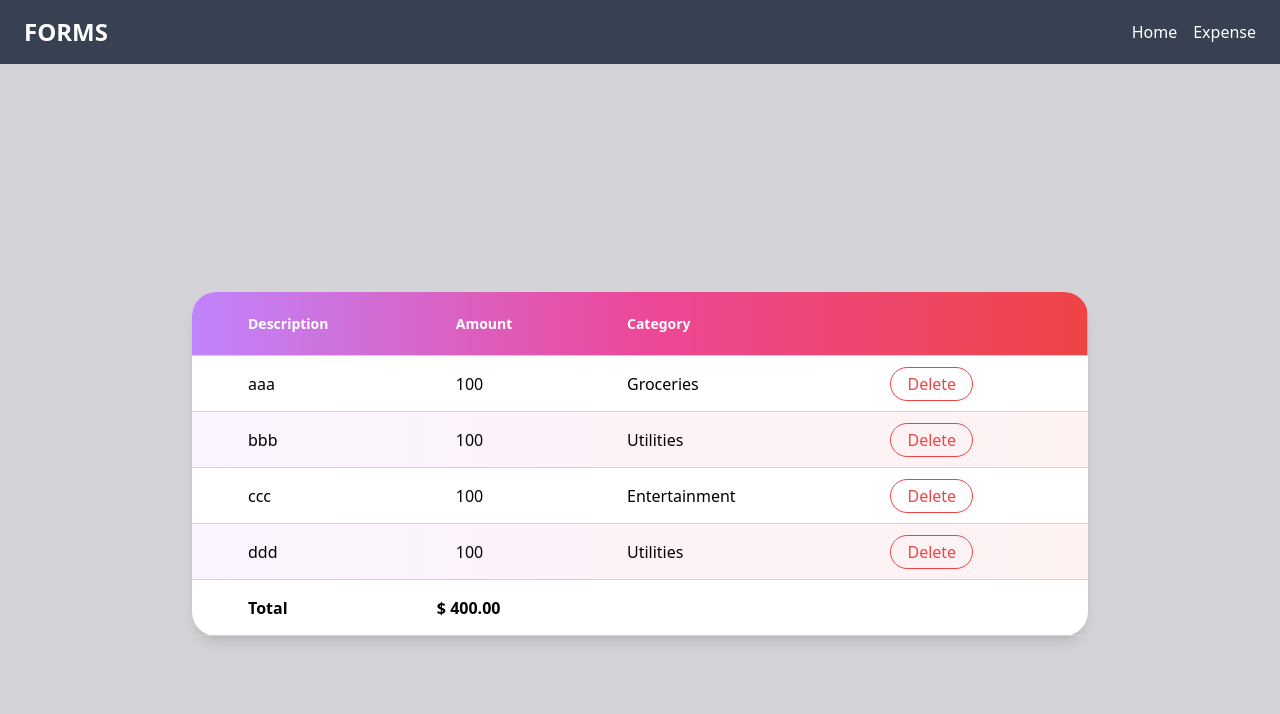
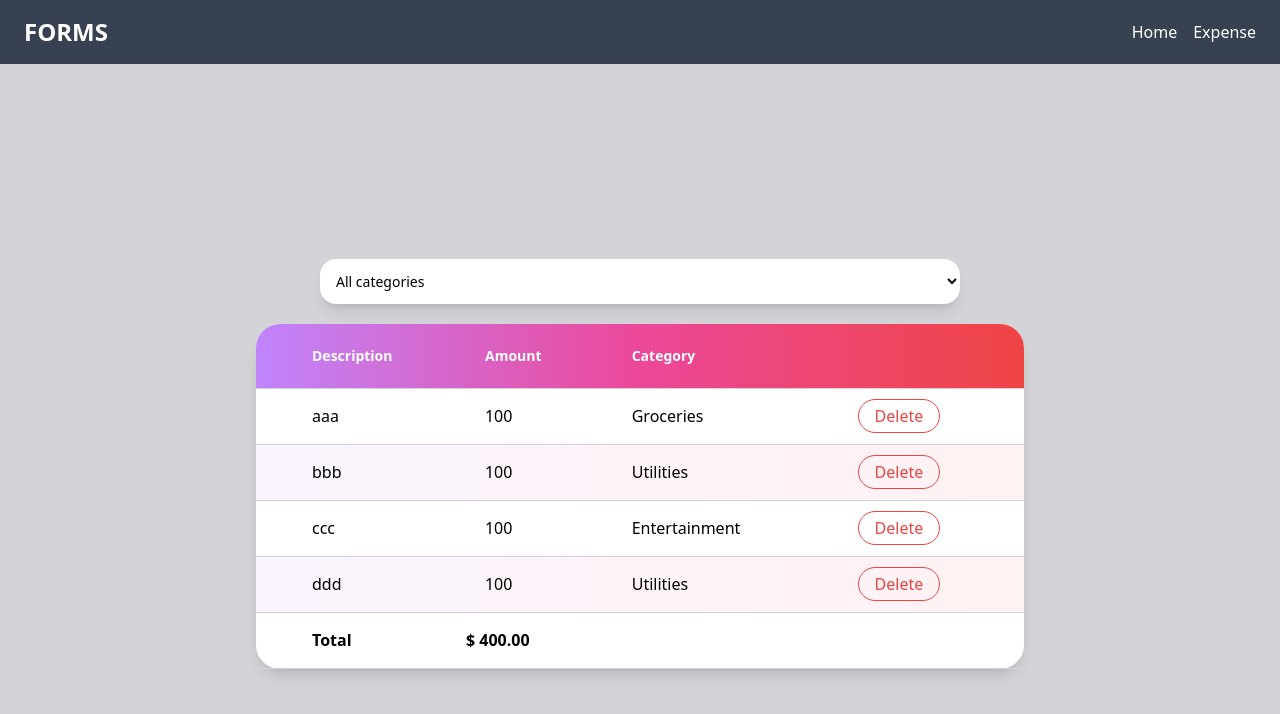
Before and after one commit to ChShehroz/React-hook-forms, a React (Vite) app: page /expense in a window 1280 px wide. Shown: the top 714 px of the page. Built offline with nearby package versions, Linux system fonts and the light colour scheme.

Commit message:
Expense Filter

```diff
--- a/src/Container/ExpensePage/ExpensePage.tsx
+++ b/src/Container/ExpensePage/ExpensePage.tsx
@@ -1,17 +1,29 @@
 import { useState } from "react";
 import ExpenseList from "../../Expense-tracker/Component/ExpenseList";
+import ExpenseFilter from "../../Expense-tracker/Component/ExpenseFilter";
 
 const ExpensePage = () => {
+  const [selectedCategory, setSelectedCategory] = useState("");
+
   const [expense, setExpense] = useState([
     { id: 1, description: "aaa", amount: 100, category: "Groceries" },
     { id: 2, description: "bbb", amount: 100, category: "Utilities" },
     { id: 3, description: "ccc", amount: 100, category: "Entertainment" },
     { id: 4, description: "ddd", amount: 100, category: "Utilities" },
   ]);
+  const visibleExpense = selectedCategory
+    ? expense.filter((e) => e.category === selectedCategory)
+    : expense;
+
   return (
-    <div>
+    <div className="flex flex-col justify-center items-center h-screen bg-zinc-300">
+      {/* Use the ExpenseFilter component here */}
+      <ExpenseFilter
+        onSelectCategory={(category) => setSelectedCategory(category)}
+      />
+
       <ExpenseList
-        expenses={expense}
+        expenses={visibleExpense}
         onDelete={(id) => setExpense(expense.filter((e) => e.id != id))}
       />
     </div>
--- /dev/null
+++ b/src/Expense-tracker/Category.ts
@@ -0,0 +1,3 @@
+const categories = ["Groceries", "Utilities", "Entertainment"] as const;
+
+export default categories;
--- /dev/null
+++ b/src/Expense-tracker/Component/ExpenseFilter.tsx
@@ -0,0 +1,23 @@
+import categories from "../Category";
+
+interface Props {
+  onSelectCategory: (category: string) => void;
+}
+
+const ExpenseFilter = ({ onSelectCategory }: Props) => {
+  return (
+    <select
+      className="w-[50%] p-3 mb-5 rounded-2xl outline-none transition duration-150 ease-in-out bg-white shadow-lg text-sm focus:ring-2 focus:ring-blue-300"
+      onChange={(event) => onSelectCategory(event.target.value)}
+    >
+      <option>All categories</option>
+      {categories.map((category) => (
+        <option key={category} value={category}>
+          {category}
+        </option>
+      ))}
+    </select>
+  );
+};
+
+export default ExpenseFilter;
--- a/src/Expense-tracker/Component/ExpenseList.tsx
+++ b/src/Expense-tracker/Component/ExpenseList.tsx
@@ -15,8 +15,8 @@ interface Props {
 const ExpenseList = ({ expenses, onDelete }: Props) => {
   if (expenses.length === 0) return null;
   return (
-    <div className="flex justify-center items-center h-screen bg-zinc-300">
-      <table className="min-w-max w-[70%] table-auto text-left bg-white rounded-3xl shadow-lg">
+    <div className="w-full flex justify-center items-center">
+      <table className="min-w-max w-[60%] table-auto text-left bg-white rounded-3xl shadow-lg">
         <thead className="bg-gradient-to-r from-purple-400 via-pink-500 to-red-500 text-white ">
           <tr className="even:bg-gray-50/50 w-full h-16 border-gray-300 border-b py-8">
             <th className="pl-14 text-sm rounded-tl-3xl">Description</th>
```
